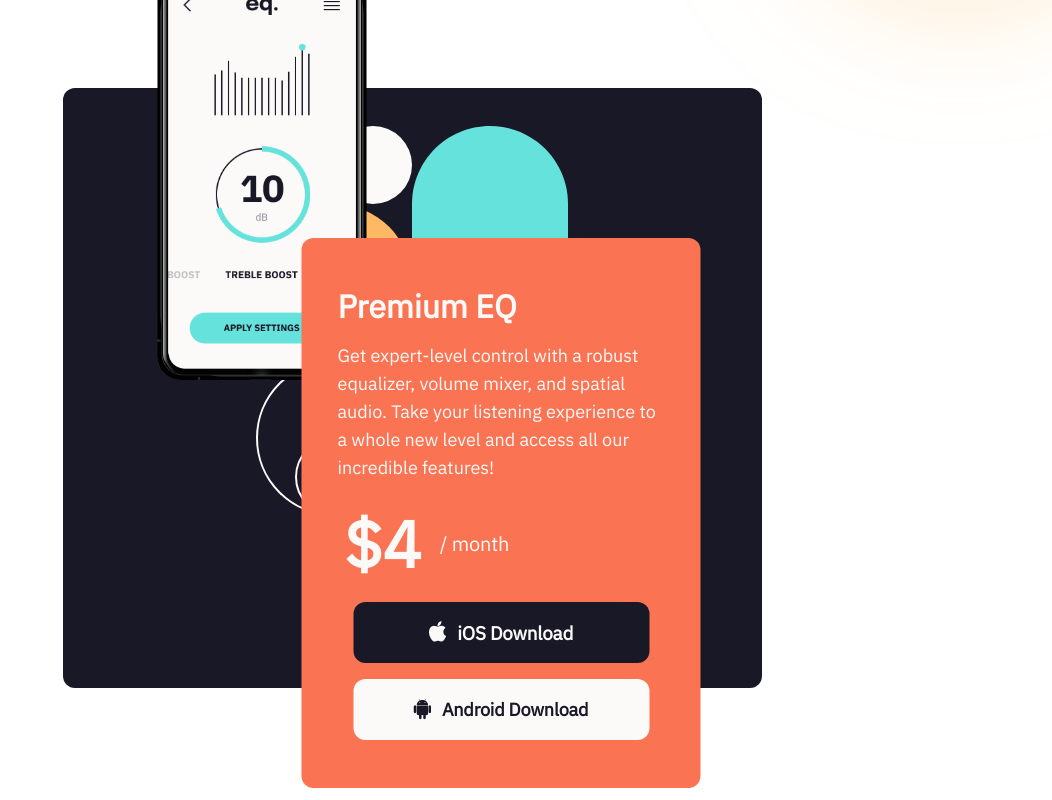
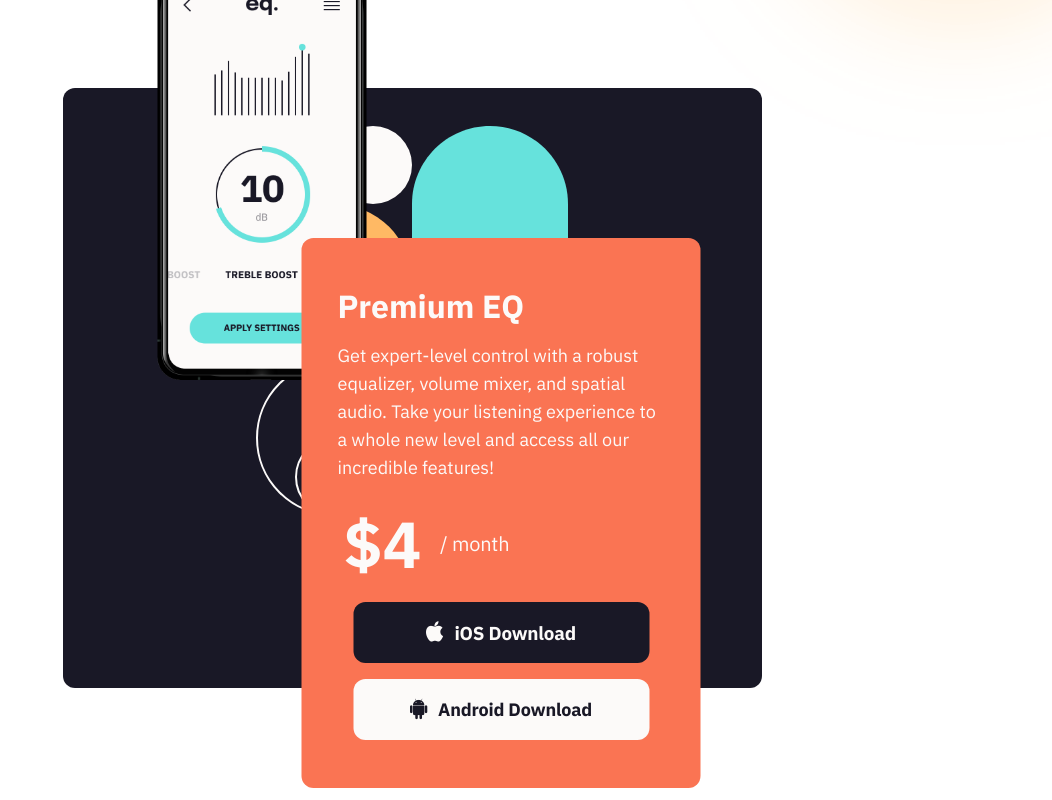
Before and after one commit to DavitDvalashvili/Equalizer-landing-page, a plain HTML site: page index.html in a window 1280 px wide. Shown: the part 685-1485 px from the top of the page, without its empty margins (228-1280 px from the left). Drawn offline with Linux system fonts and the light colour scheme.

Commit message:
add readme file and change font's link

```diff
--- a/index.html
+++ b/index.html
@@ -7,6 +7,7 @@
     <link rel="icon" href="assets/favicon-32x32.png"/>
     <title>Equalizer-landing-page</title>
     <link rel="stylesheet" href="https://cdnjs.cloudflare.com/ajax/libs/font-awesome/4.7.0/css/font-awesome.min.css">
+    <link href="https://fonts.googleapis.com/css2?family=IBM+Plex+Sans:wght@400;700&display=swap" rel="stylesheet">
     <link rel="stylesheet" href="reset.css">
     <link rel="stylesheet" href="style.css">
     <link rel="stylesheet" href="responsive.css">
--- a/style.css
+++ b/style.css
@@ -1,4 +1,3 @@
-@import url('https://fonts.googleapis.com/css2?family=IBM+Plex+Sans');
 
 :root {
     --white: #FCFAF9;
```
Also changed, not shown: 1 other file.
